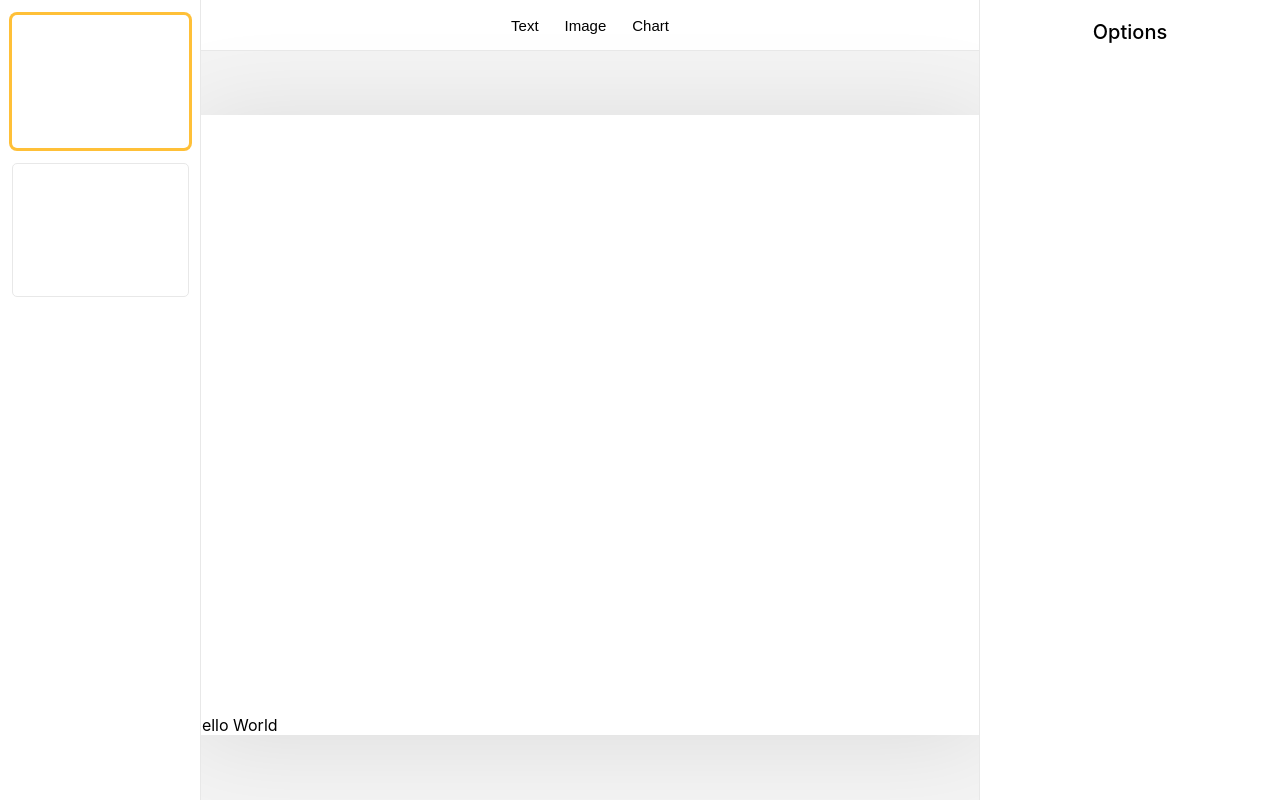
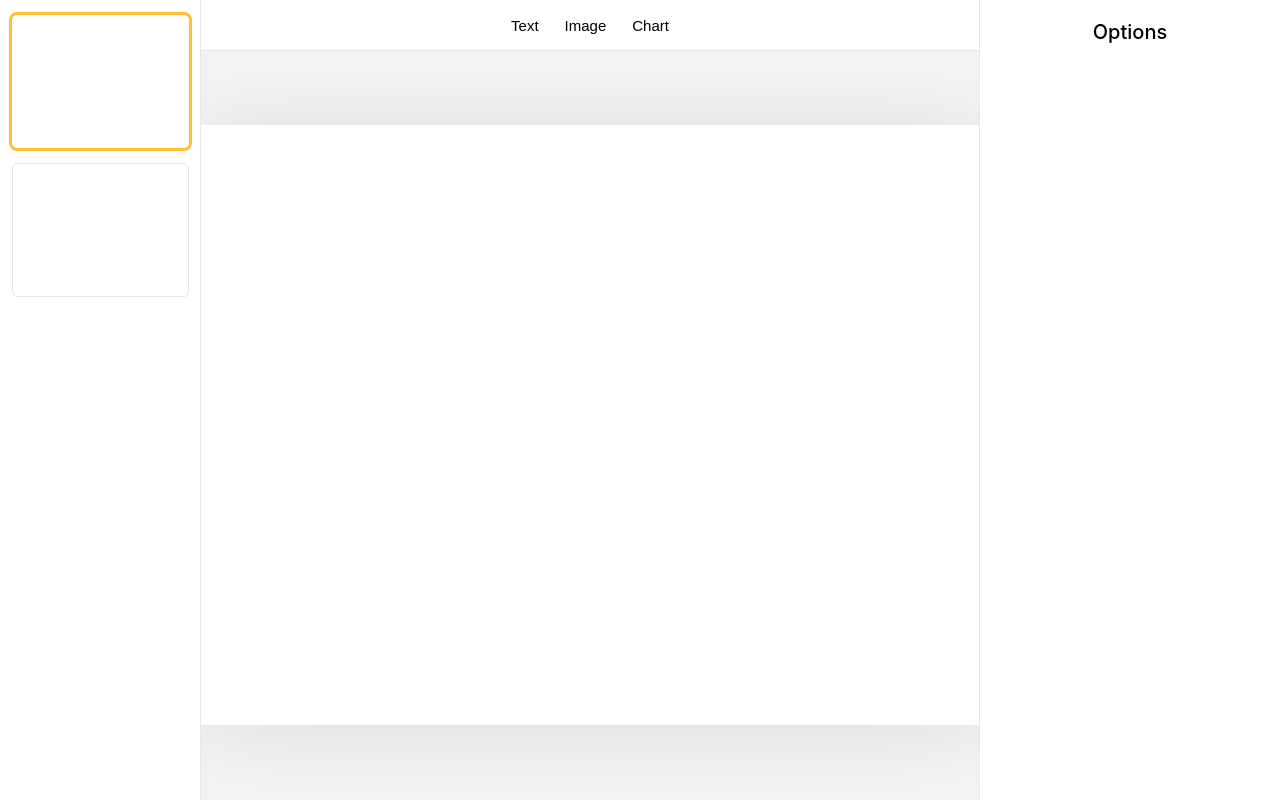
Before and after one commit to payw-org/prap, a React (Create React App) app: page / in a window 1280 px wide. Built offline with nearby package versions, Linux system fonts and the light colour scheme.

Commit message:
types: simple data example types

```diff
--- a/src/data/slides-sample.ts
+++ b/src/data/slides-sample.ts
@@ -1,30 +1,34 @@
-export default {
+import { File, SlideTextObject } from 'types'
+
+const file: File = {
   slides: [
     {
       objects: [
         {
           type: 'text',
-          data: 'Hello World',
+          content: 'Hello World',
           align: 'center',
           pos: {
-            x: '50%',
-            y: '50%'
+            x: 50,
+            y: 50
           }
-        }
+        } as SlideTextObject
       ]
     },
     {
       objects: [
         {
           type: 'text',
-          data: 'Hello World',
+          content: 'Hello World',
           align: 'center',
           pos: {
-            x: '50%',
-            y: '50%'
+            x: 50,
+            y: 50
           }
-        }
+        } as SlideTextObject
       ]
     }
   ]
 }
+
+export default file
--- a/src/types/index.d.ts
+++ b/src/types/index.d.ts
@@ -16,7 +16,7 @@ export type SlideTextObject = SlideObject & {
 }
 
 export type Slide = {
-  objects: (SlideObject | SlideTextObject)[]
+  objects: SlideTextObject[]
 }
 
 export type Slides = Slide[]
```
